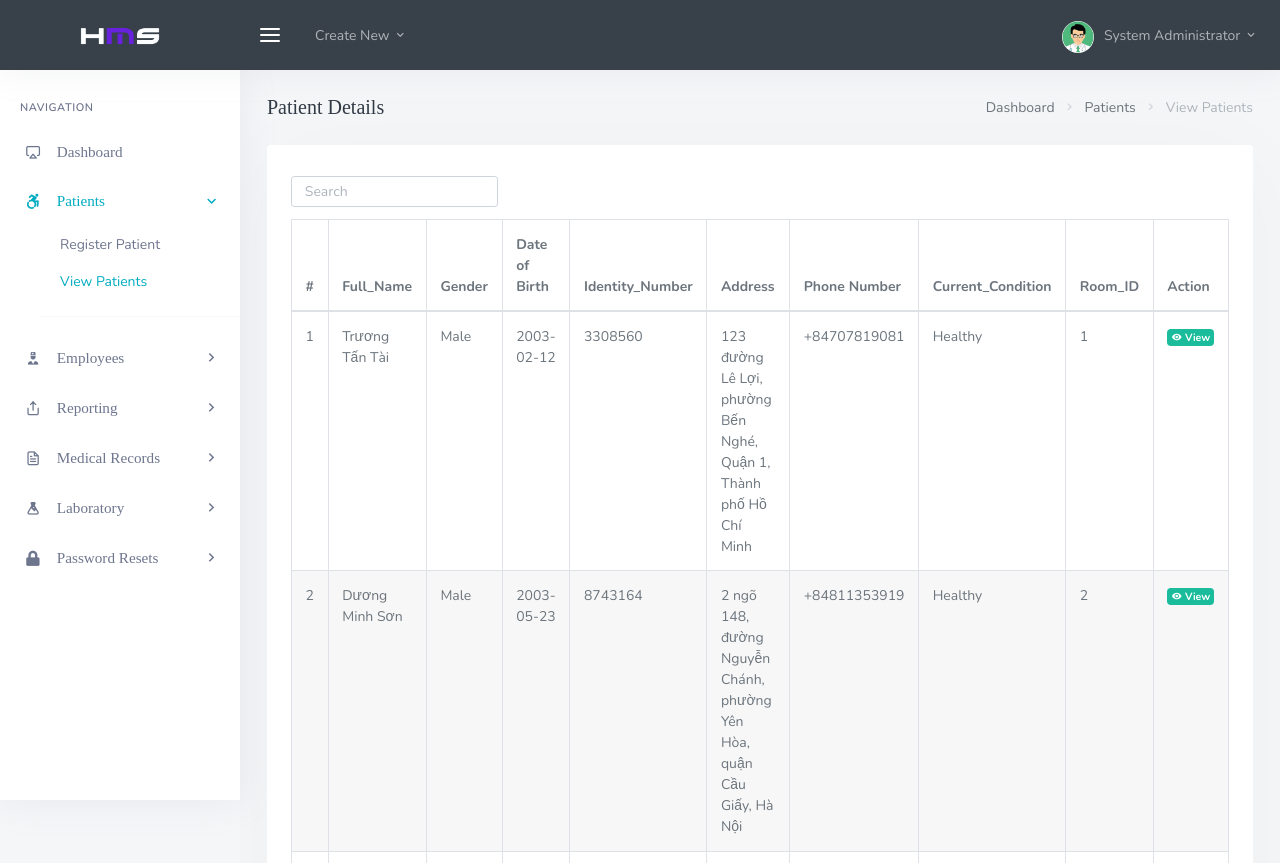
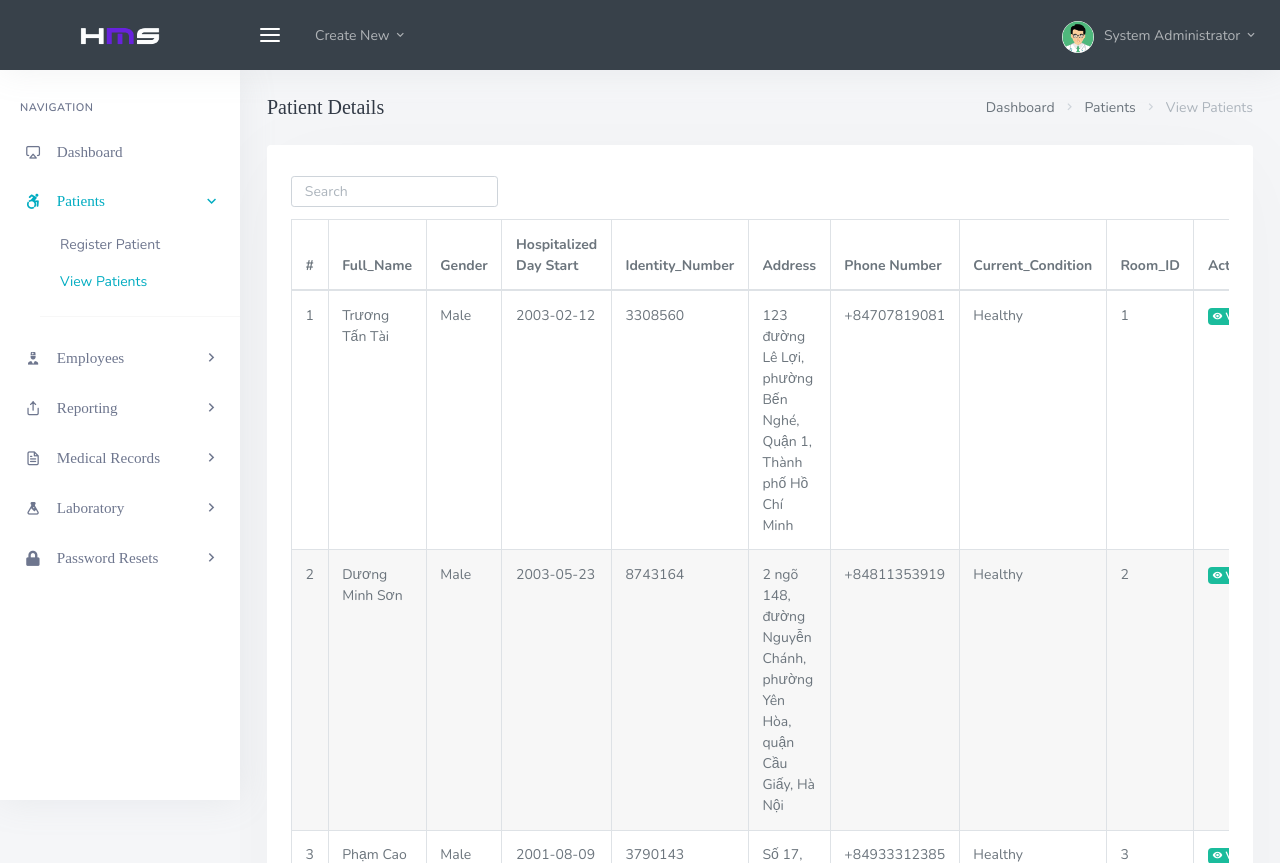
Before and after one commit to F3bz/CSDL, a PHP site: page /backend/admin/his_admin_view_patients.php in a window 1280 px wide. Shown: the top 863 px of the page. Run offline with PHP 8.4, Linux system fonts and the light colour scheme; a user stored in the database is signed in; data comes from the database, SQL or seed files in the repository; some web fonts are replaced.

Commit message:
Update his_admin_view_patients.php

```diff
--- a/Quarantine/quanrantine/backend/admin/his_admin_view_patients.php
+++ b/Quarantine/quanrantine/backend/admin/his_admin_view_patients.php
@@ -79,7 +79,7 @@
                                                         <th>#</th>
                                                         <th data-toggle="true">Full_Name</th>
                                                         <th data-hide="phone">Gender</th>
-                                                        <th data-hide="phone">Date of Birth</th>
+                                                        <th data-hide="phone">Hospitalized Day Start</th>
                                                         <th data-hide="phone">Identity_Number</th>
                                                         <th data-hide="phone">Address</th>
                                                         <th data-hide="phone">Phone Number</th>
```
